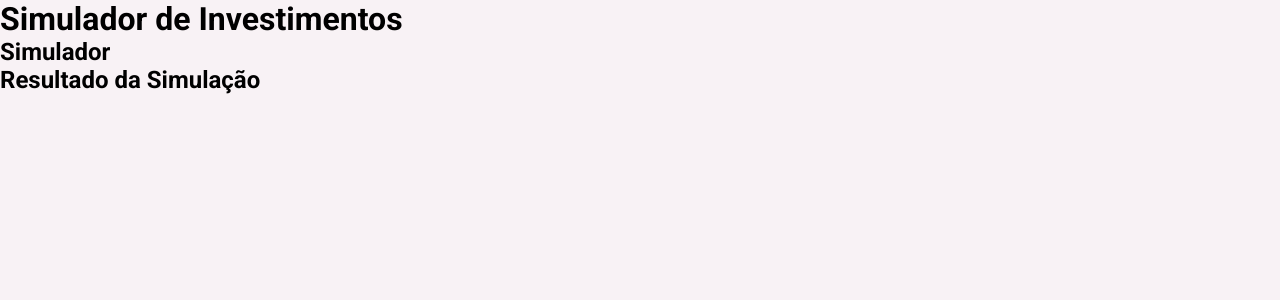
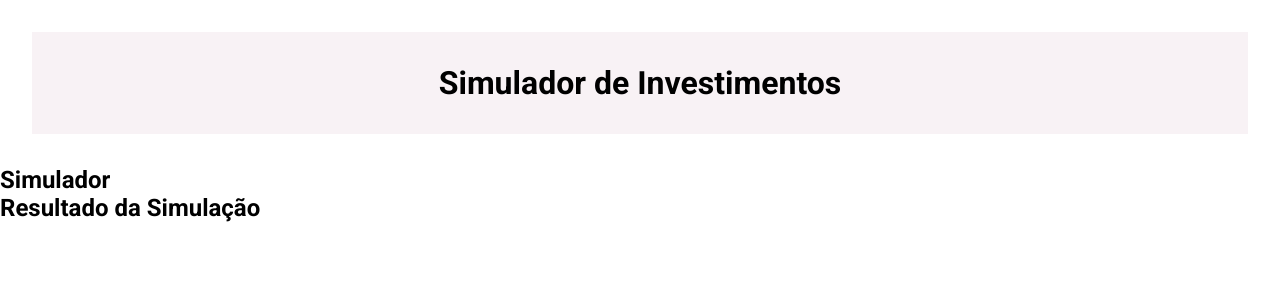
Before and after one commit to gustavocotrim11/simulador-de-investimentos, a React (Create React App) app: page / in a window 1280 px wide. Shown: the top 300 px of the page. Built offline with nearby package versions, Linux system fonts and the light colour scheme.

Commit message:
Styling Header Component

```diff
--- a/src/components/Header/styles.js
+++ b/src/components/Header/styles.js
@@ -1,5 +1,11 @@
 import styled from 'styled-components';
 
 export const Container = styled.header`
+  background: var(--background);
 
+  margin: 2rem;
+  padding: 2rem 0;
+  display: flex;
+  align-items: center;
+  justify-content: center;
 `
--- a/src/styles/global.js
+++ b/src/styles/global.js
@@ -3,6 +3,8 @@ import { createGlobalStyle } from 'styled-components'
 export const GlobalStyle = createGlobalStyle`
   :root {
     --background: #f8f2f5;
+
+    --white: #FFFFFF;
   }
 
   * {
@@ -22,7 +24,7 @@ export const GlobalStyle = createGlobalStyle`
   }
 
   body {
-    background: var(--background);
+    background: var(--white);
     -webkit-font-smoothing: antialiased;
   }
 
```
